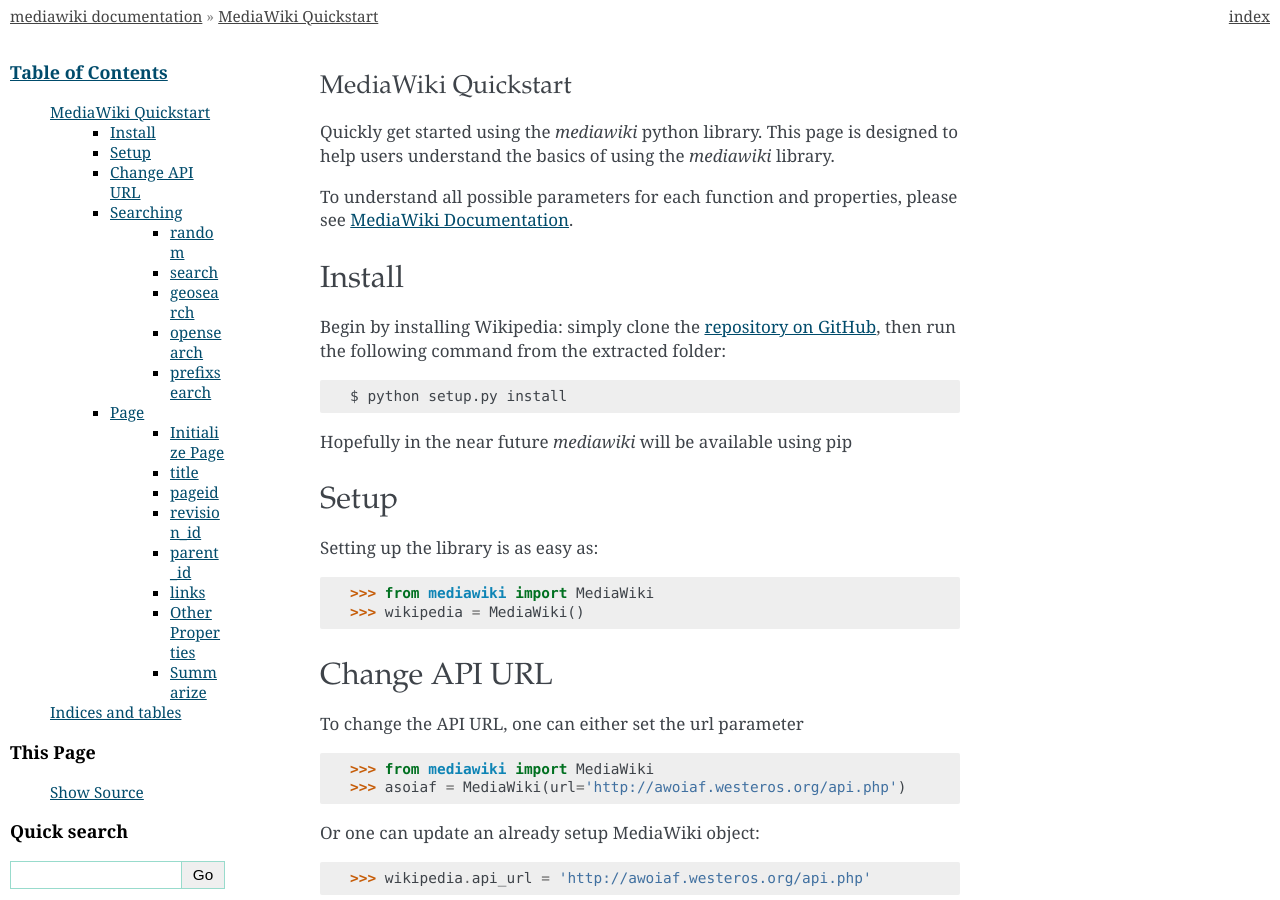
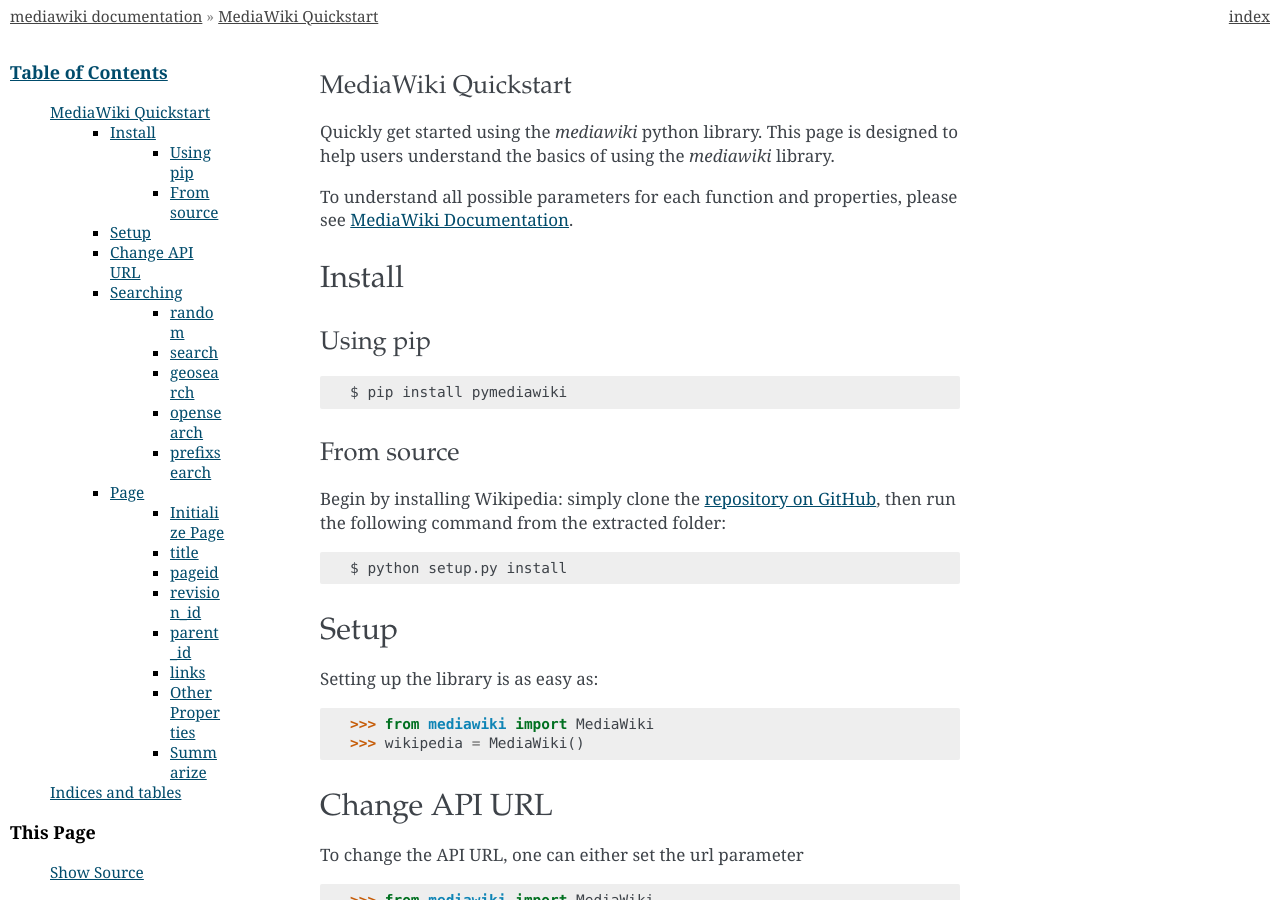
Before and after one commit to barrust/mediawiki, a Sphinx documentation site: the page built from docs/source/quickstart.rst, in a window 1280 px wide and 900 px high. Built offline with Sphinx 7.4.7, drawn with Linux system fonts in a browser that asks for light colours; pages that are not in the unit, such as notebooks, are missing from menus; the version number could not be read and is left out; some of the changed text lies outside the part shown.

Commit message:
minor doc updates

```diff
--- a/docs/source/code.rst
+++ b/docs/source/code.rst
@@ -37,6 +37,7 @@
 ==================
 
 * :ref:`home`
+* :ref:`quickstart`
 * :ref:`genindex`
 * :ref:`modindex`
 * :ref:`search`
--- a/docs/source/conf.py
+++ b/docs/source/conf.py
@@ -120,8 +120,9 @@
 # The theme to use for HTML and HTML Help pages.  See the documentation for
 # a list of builtin themes.
 # html_theme = 'alabaster'
+# html_theme = 'bizstyle'
 html_theme = 'flask_small'
-
+# html_theme = 'kr'
 
 # Theme options are theme-specific and customize the look and feel of a theme
 # further.  For a list of options available for each theme, see the
--- a/docs/source/index.rst
+++ b/docs/source/index.rst
@@ -24,7 +24,8 @@
 Indices and tables
 ******************
 
+* :ref:`api`
+* :ref:`quickstart`
 * :ref:`genindex`
 * :ref:`modindex`
-* :ref:`api`
 * :ref:`search`
--- a/docs/source/quickstart.rst
+++ b/docs/source/quickstart.rst
@@ -16,15 +16,23 @@
 Install
 ^^^^^^^
 
+Using pip
+"""""""""
+
+::
+
+    $ pip install pymediawiki
+
+From source
+"""""""""""
+
 Begin by installing Wikipedia: simply clone the
-`repository on GitHub <https://github.com/barrust/Wikipedia>`__,
+`repository on GitHub <https://github.com/barrust/mediawiki>`__,
 then run the following command from the extracted folder:
 
 ::
 
     $ python setup.py install
-
-Hopefully in the near future `mediawiki` will be available using pip
 
 Setup
 ^^^^^
```
Also changed, not shown: other parts of docs/source/quickstart.rst (+2 -2 lines).
